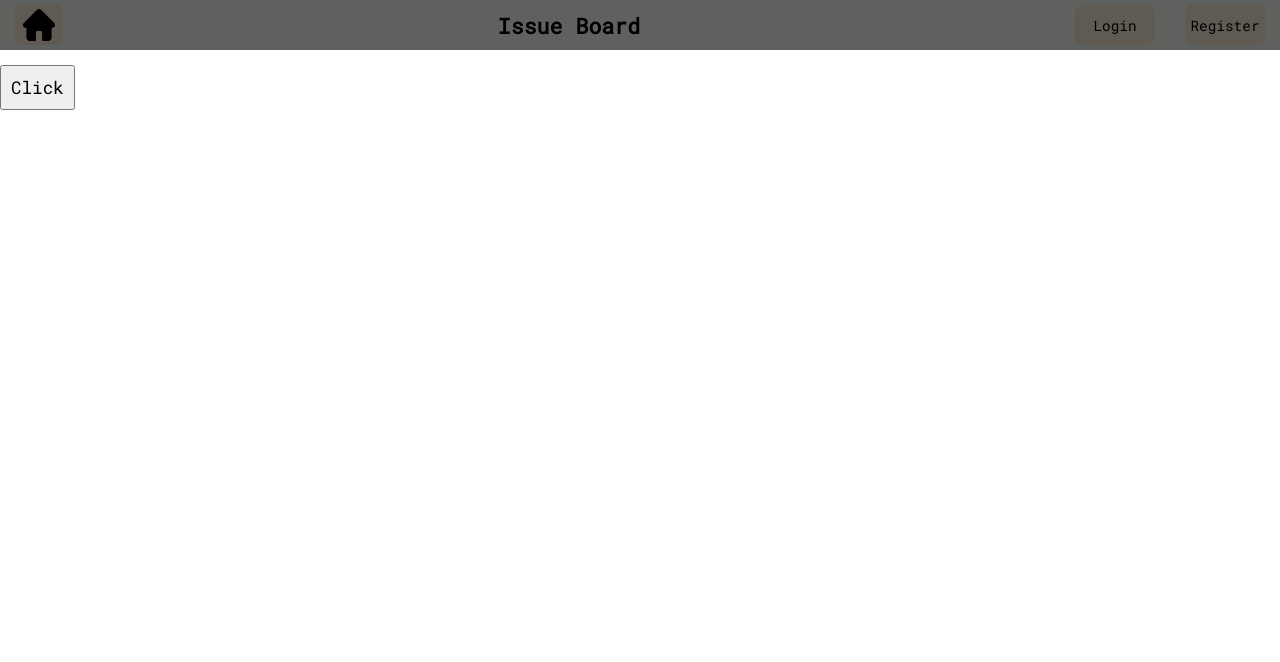
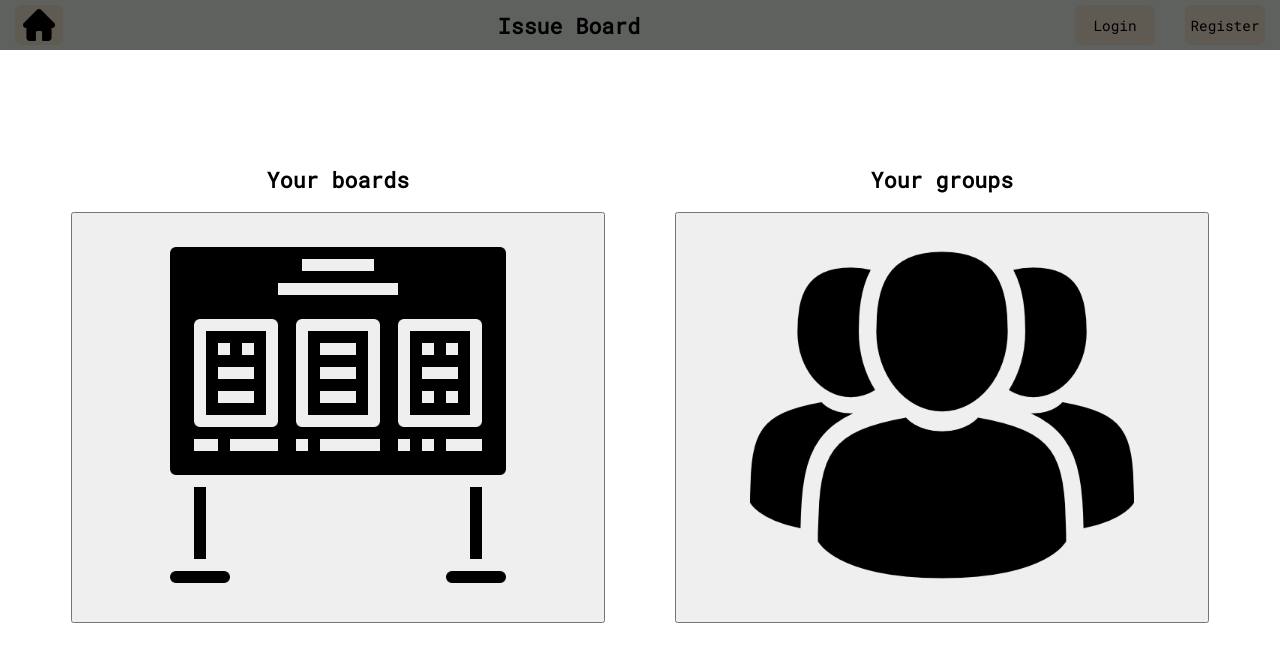
Before and after one commit to mhcrocky/issueboard, a React (Create React App) app in the folder frontend/: page / in a window 1280 px wide. Shown: the top 662 px of the page. Built offline with nearby package versions, Linux system fonts and the light colour scheme; no server answers.

Commit message:
Add home page for authorized users

```diff
--- /dev/null
+++ b/frontend/src/views/Home.css
@@ -0,0 +1,30 @@
+:root {
+	--flex-direction: row;
+}
+
+#home-container {
+	display: flex;
+	flex-direction: var(--flex-direction);
+	justify-content: center;
+	align-items: center;
+	gap: 30px;
+	height: 80vh;
+	text-align: center;
+	margin-top: 50px;
+}
+
+.home-icon {
+	height: 100%;
+	width: 75%;
+}
+
+.home-button {
+	margin: 0 20px;
+}
+
+
+@media screen and (max-width: 800px) {
+	:root{
+		--flex-direction: column
+	}
+}
--- a/frontend/src/views/Home.tsx
+++ b/frontend/src/views/Home.tsx
@@ -1,21 +1,29 @@
 import React from "react";
-import { useSnackBar } from "../context/SnackBarContext";
+import "./Home.css";
+import boardIcon from "../assets/board.png";
+import groupsIcon from "../assets/groups.png";
+import { useHistory } from "react-router";
 
 export const Home: React.FC = () => {
-	const {state, dispatch} = useSnackBar();
+  const history = useHistory();
 
-	const handleClick = () => {
-		dispatch({type: 'error', error: "SOmething went wrong"})
-	}
-
-
-
-	return (
-		<div>
-			{state.description}
-			<div>
-				<button onClick={handleClick}>Click</button>
-			</div>
-		</div>
-	)
-}
+  return (
+    <div id="home-container">
+      <div>
+        <h2 className="home-label">Your boards</h2>
+        <button
+          className="home-button"
+          onClick={() => history.push("/issue-boards")}
+        >
+          <img className="home-icon" src={boardIcon} alt="board icon" />
+        </button>
+      </div>
+      <div>
+        <h2 className="home-label">Your groups</h2>
+        <button className="home-button">
+          <img className="home-icon" src={groupsIcon} alt="board icon" />
+        </button>
+      </div>
+    </div>
+  );
+};
```
